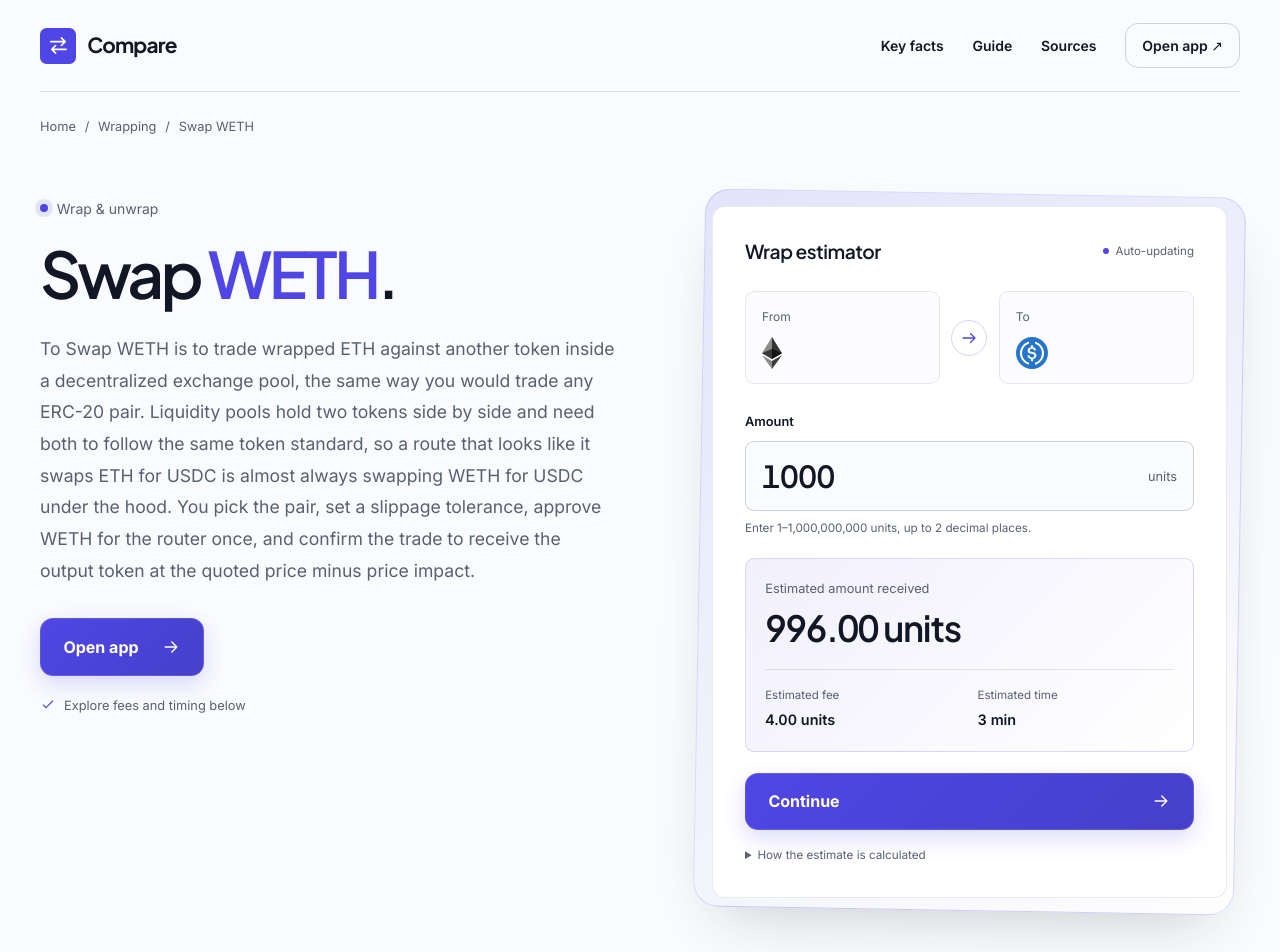
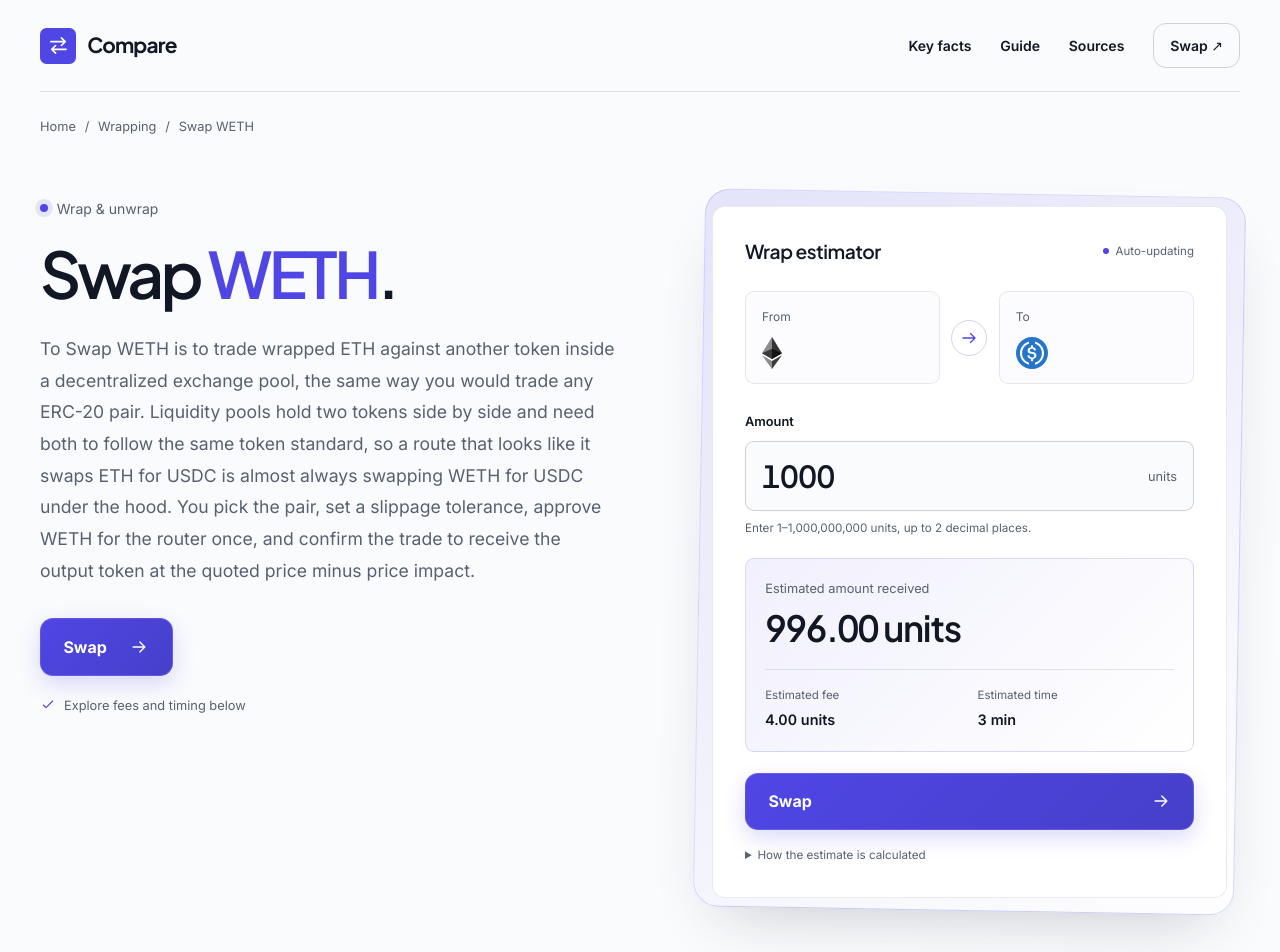
Before and after one commit to Swap-WETH/Swap-WETH.github.io, a plain HTML site: page index.html in a window 1280 px wide. Shown: the top 952 px of the page. Drawn offline with Linux system fonts and the light colour scheme.

Commit message:
Compact hero; action-verb CTA (swap/bridge/stake)

```diff
--- a/index.html
+++ b/index.html
@@ -137,7 +137,7 @@
 <div class="c6353cd">
 <nav class="cf5cbc4" aria-label="Main navigation">
 <a class="c6ca9c7" href="#hero"><span class="c2d6ce9" aria-hidden="true"><svg viewBox="0 0 24 24"><path d="M4 8h15m-4-4 4 4-4 4M20 16H5m4-4-4 4 4 4"/></svg></span>Compare</a>
-<div class="c449cd2"><a href="#facts">Key facts</a><a href="#guide">Guide</a><a href="#sources">Sources</a><a class="c74e3b8" href="dashboard/">Open app ↗</a></div>
+<div class="c449cd2"><a href="#facts">Key facts</a><a href="#guide">Guide</a><a href="#sources">Sources</a><a class="c74e3b8" href="dashboard/">Swap ↗</a></div>
 </nav>
 <div class="c39f643"><nav class="ca57b89" aria-label="Breadcrumb"><a href="dashboard/">Home</a> <span>/</span> <span>Wrapping</span> <span>/</span> <span>Swap WETH</span></nav></div>
 <section class="c06e792" id="hero" aria-labelledby="hero-title">
@@ -145,7 +145,7 @@
 <p class="c9f0bfe">Wrap & unwrap</p>
 <h1 id="hero-title">Swap <em>WETH</em>.</h1>
 <p class="c195d58">To Swap WETH is to trade wrapped ETH against another token inside a decentralized exchange pool, the same way you would trade any ERC-20 pair. Liquidity pools hold two tokens side by side and need both to follow the same token standard, so a route that looks like it swaps ETH for USDC is almost always swapping WETH for USDC under the hood. You pick the pair, set a slippage tolerance, approve WETH for the router once, and confirm the trade to receive the output token at the quoted price minus price impact.</p>
-<a class="c577d64" href="dashboard/">Open app <svg viewBox="0 0 24 24" aria-hidden="true"><path d="M5 12h14m-6-6 6 6-6 6"/></svg></a>
+<a class="c577d64" href="dashboard/">Swap <svg viewBox="0 0 24 24" aria-hidden="true"><path d="M5 12h14m-6-6 6 6-6 6"/></svg></a>
 <p class="c01d5a0"><svg viewBox="0 0 24 24" aria-hidden="true"><path d="m5 12 4 4L19 6"/></svg>Explore fees and timing below</p>
 </div>
 <aside class="ccac545" aria-labelledby="estimator-title">
@@ -168,7 +168,7 @@
 <div><span class="cbd5f84">Estimated time</span><output class="c156eae" id="time" for="amount">—</output></div>
 </div>
 </div>
-<a class="c577d64" href="dashboard/">Continue <svg viewBox="0 0 24 24" aria-hidden="true"><path d="M5 12h14m-6-6 6 6-6 6"/></svg></a>
+<a class="c577d64" href="dashboard/">Swap <svg viewBox="0 0 24 24" aria-hidden="true"><path d="M5 12h14m-6-6 6 6-6 6"/></svg></a>
 <details class="ca6c3d2"><summary>How the estimate is calculated</summary><p>Fee = 0.5 units + 0.35% of the amount, rounded to 2 decimals. Amount received = amount − fee. Time = 2 minutes + 1 minute per 10,000 units, rounded up.</p></details>
 <noscript><p class="c6fbe70">Enable JavaScript to calculate fees and timing.</p></noscript>
 </div>
```
